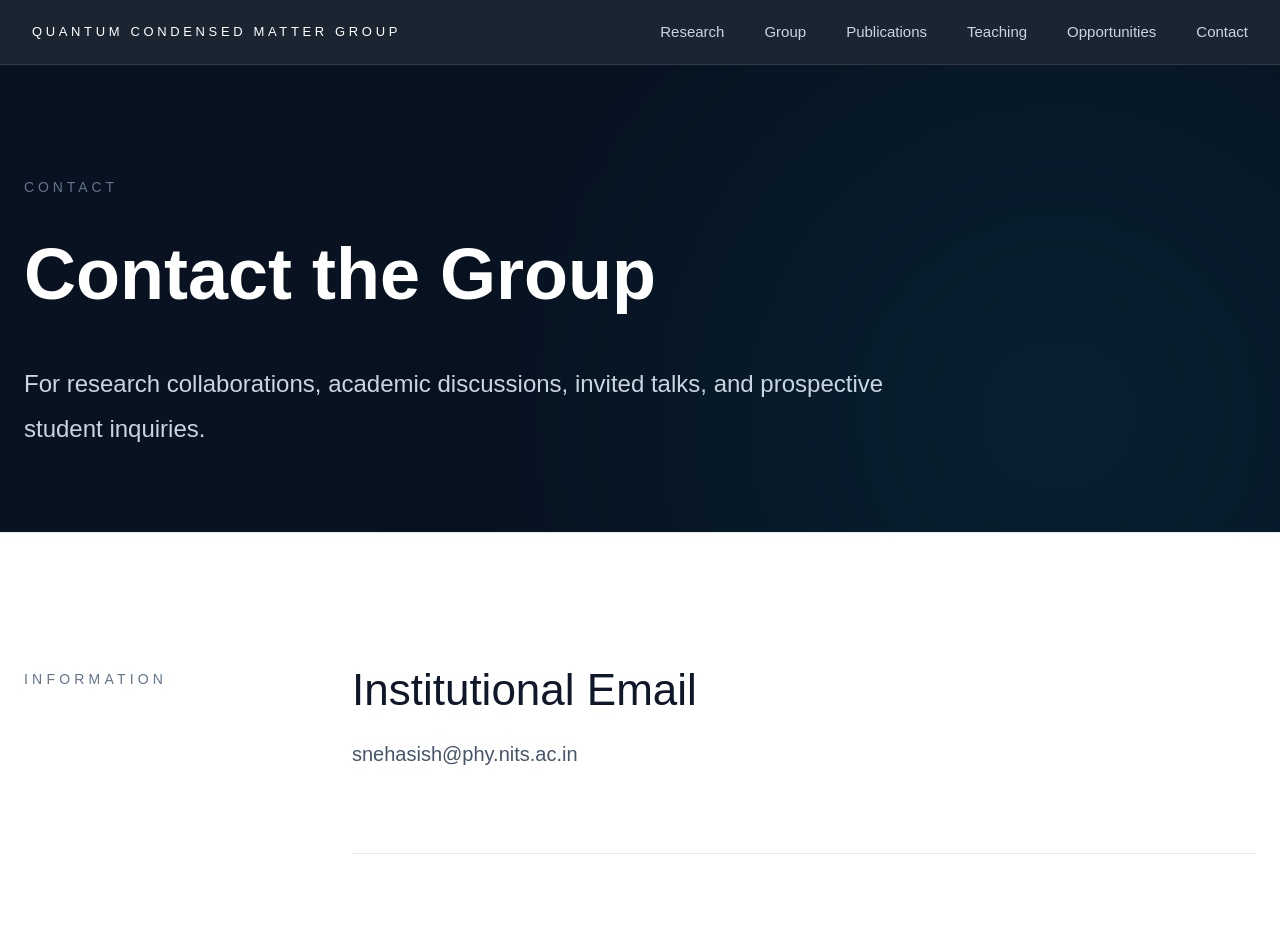
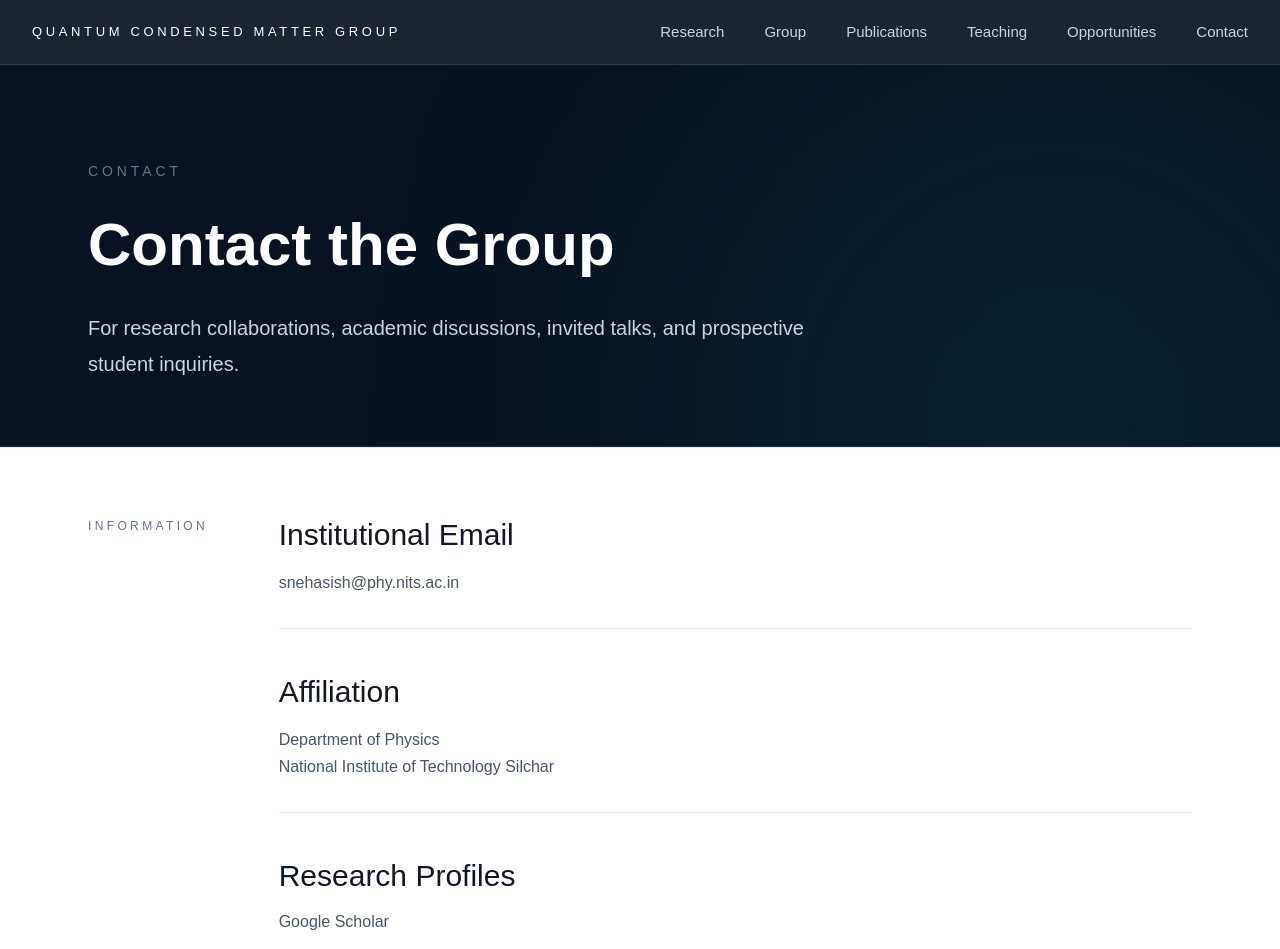
Before and after one commit to SnehasisNandy-Group/Quantum-Condensed-Matter-Group, a Next.js app: page /contact in a window 1280 px wide. Shown: the top 949 px of the page. Built offline with nearby package versions, Linux system fonts and the light colour scheme.

Commit message:
Updated contact page spacing

```diff
--- a/src/app/contact/page.tsx
+++ b/src/app/contact/page.tsx
@@ -8,24 +8,24 @@ export default function ContactPage() {
       <Navbar />
 
       {/* HERO */}
-      <section className="relative bg-[#081220] overflow-hidden">
+      <section className="relative bg-[#081220] overflow-hidden border-b border-slate-800">
 
         {/* Background Glow */}
         <div className="absolute top-0 right-[-10%] w-[700px] h-[700px] bg-cyan-500/10 blur-[160px] rounded-full pointer-events-none" />
 
-        <div className="max-w-7xl mx-auto px-6 pt-28 pb-20 relative z-10">
+        <div className="max-w-6xl mx-auto px-6 pt-24 pb-16 relative z-10">
 
-          <div className="max-w-5xl">
+          <div className="max-w-4xl">
 
-            <p className="text-sm uppercase tracking-[0.28em] text-slate-500 mb-10">
+            <p className="text-sm uppercase tracking-[0.28em] text-slate-500 mb-8">
               Contact
             </p>
 
-            <h1 className="text-5xl lg:text-7xl font-semibold leading-[1.05] text-white">
+            <h1 className="text-4xl lg:text-6xl font-semibold leading-[1.08] text-white">
               Contact the Group
             </h1>
 
-            <p className="mt-12 text-xl lg:text-2xl text-slate-300 leading-[1.9] max-w-4xl font-light">
+            <p className="mt-8 text-lg lg:text-xl text-slate-300 leading-[1.8] max-w-3xl font-light">
               For research collaborations,
               academic discussions,
               invited talks,
@@ -41,32 +41,32 @@ export default function ContactPage() {
       {/* CONTACT INFORMATION */}
       <section className="bg-white border-t border-slate-200">
 
-        <div className="max-w-7xl mx-auto px-6 py-32">
+        <div className="max-w-6xl mx-auto px-6 py-16">
 
-          <div className="grid lg:grid-cols-12 gap-20 items-start">
+          <div className="grid lg:grid-cols-12 gap-10 items-start">
 
             {/* LEFT LABEL */}
-            <div className="lg:col-span-3 pt-2">
+            <div className="lg:col-span-2 pt-1">
 
-              <p className="text-sm uppercase tracking-[0.3em] text-slate-500">
+              <p className="text-[12px] uppercase tracking-[0.28em] text-slate-500 leading-[1.7]">
                 Information
               </p>
 
             </div>
 
             {/* RIGHT CONTENT */}
-            <div className="lg:col-span-9 space-y-24">
+            <div className="lg:col-span-10 space-y-10">
 
               {/* EMAIL */}
-              <div className="border-b border-slate-200 pb-20">
+              <div className="border-b border-slate-200 pb-8">
 
-                <h2 className="text-2xl lg:text-[44px] font-light text-slate-900 mb-4">
+                <h2 className="text-[24px] lg:text-[30px] font-light text-slate-900 mb-3">
                   Institutional Email
                 </h2>
 
                 <a
                   href="mailto:snehasish@phy.nits.ac.in"
-                  className="text-xl text-slate-600 leading-[1.9] hover:text-cyan-600 transition duration-300"
+                  className="text-[16px] text-slate-600 leading-[1.7] hover:text-cyan-600 transition duration-300"
                 >
                   snehasish@phy.nits.ac.in
                 </a>
@@ -74,13 +74,13 @@ export default function ContactPage() {
               </div>
 
               {/* AFFILIATION */}
-              <div className="border-b border-slate-200 pb-20">
+              <div className="border-b border-slate-200 pb-8">
 
-                <h2 className="text-2xl lg:text-[44px] font-light text-slate-900 mb-4">
+                <h2 className="text-[24px] lg:text-[30px] font-light text-slate-900 mb-3">
                   Affiliation
                 </h2>
 
-                <p className="text-xl text-slate-600 leading-[1.9]">
+                <p className="text-[16px] text-slate-600 leading-[1.7]">
                   Department of Physics
                   <br />
                   National Institute of Technology Silchar
@@ -91,11 +91,11 @@ export default function ContactPage() {
               {/* PROFILES */}
               <div>
 
-                <h2 className="text-2xl lg:text-[44px] font-light text-slate-900 mb-4">
+                <h2 className="text-[24px] lg:text-[30px] font-light text-slate-900 mb-3">
                   Research Profiles
                 </h2>
 
-                <div className="flex flex-col gap-6 text-xl text-slate-600">
+                <div className="flex flex-col gap-3 text-[16px] text-slate-600">
 
                   <a
                     href="https://scholar.google.com/citations?user=gh2E7IIAAAAJ&hl=en"
```
